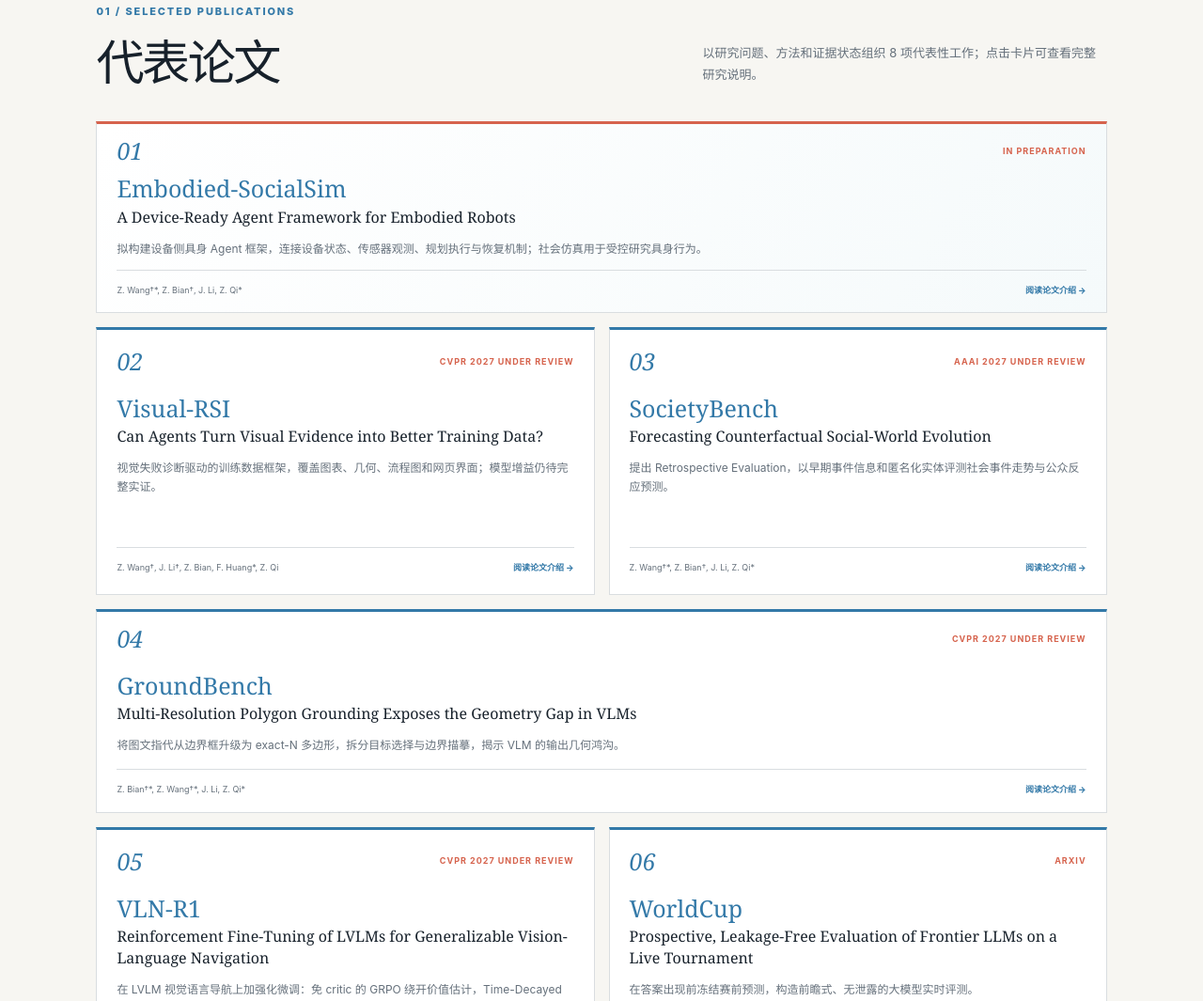
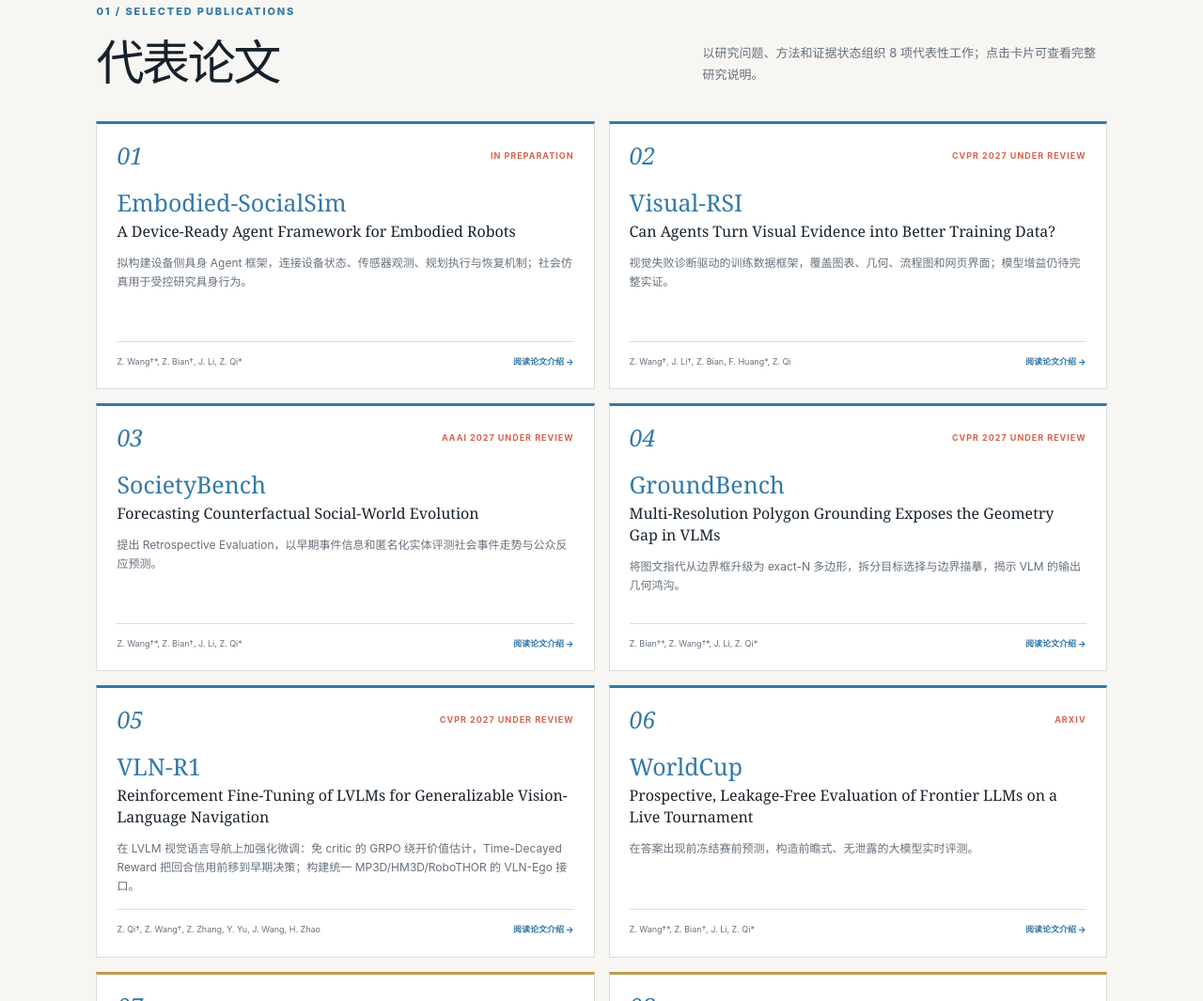
Before and after one commit to co-minder/Zhenran.Wang-CV, a plain HTML site: page index.html in a window 1280 px wide. Shown: the part 774-1839 px from the top of the page at 94% size. Drawn offline with Linux system fonts and the light colour scheme.

Commit message:
代表论文统一为两列卡片布局

```diff
--- a/index.html
+++ b/index.html
@@ -65,7 +65,7 @@
             <p class="section-intro">以研究问题、方法和证据状态组织 8 项代表性工作；点击卡片可查看完整研究说明。</p>
           </div>
           <div class="paper-card-grid">
-            <a class="paper-card paper-card-featured" href="papers/embodied-socialsim.html">
+            <a class="paper-card" href="papers/embodied-socialsim.html">
               <div class="paper-card-top"><span>01</span><b>IN PREPARATION</b></div>
               <h3>Embodied-SocialSim</h3>
               <h4>A Device-Ready Agent Framework for Embodied Robots</h4>
@@ -86,7 +86,7 @@
               <p>提出 Retrospective Evaluation，以早期事件信息和匿名化实体评测社会事件走势与公众反应预测。</p>
               <div class="paper-card-foot"><span>Z. Wang†*, Z. Bian†, J. Li, Z. Qi*</span><i>阅读论文介绍 →</i></div>
             </a>
-            <a class="paper-card paper-card-wide" href="papers/groundbench.html">
+            <a class="paper-card" href="papers/groundbench.html">
               <div class="paper-card-top"><span>04</span><b>CVPR 2027 UNDER REVIEW</b></div>
               <h3>GroundBench</h3>
               <h4>Multi-Resolution Polygon Grounding Exposes the Geometry Gap in VLMs</h4>
```
